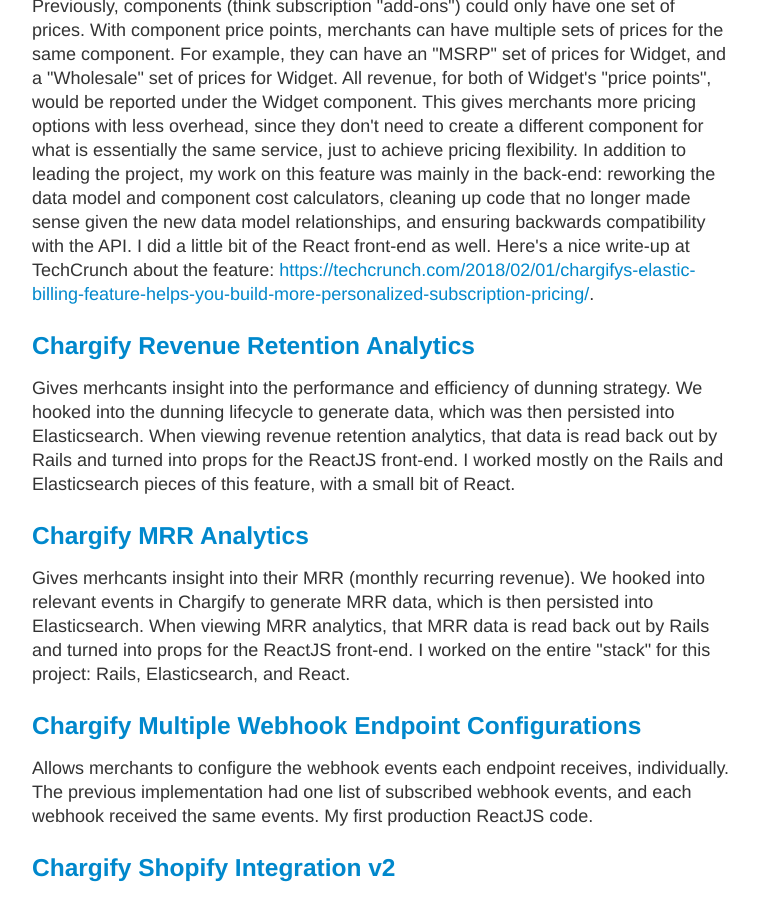
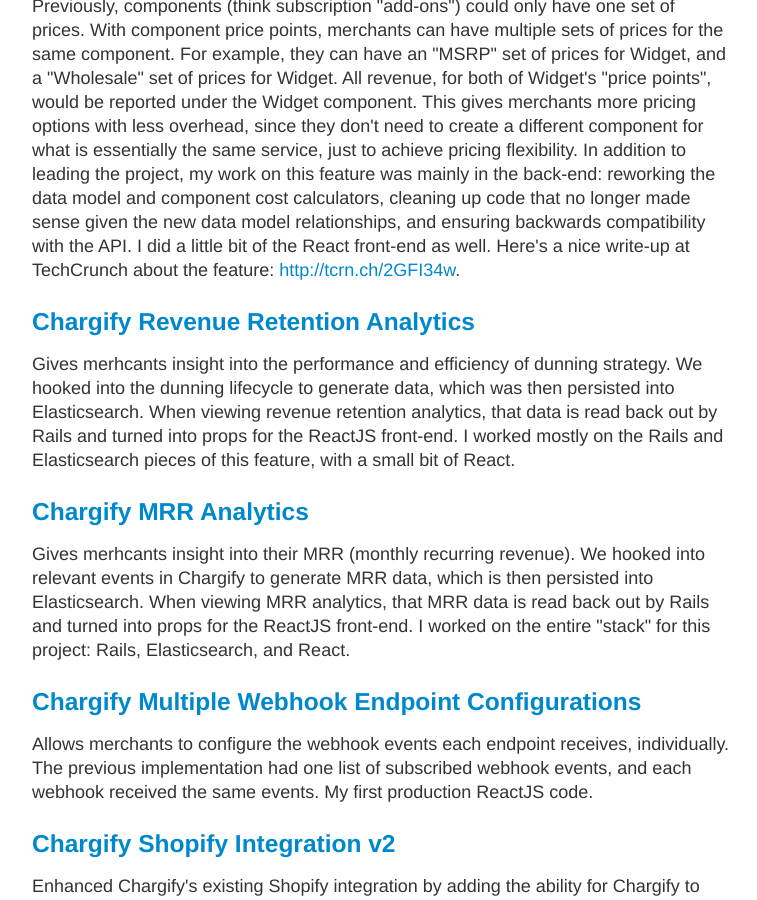
Before and after one commit to speric/speric.github.com, a Jekyll site: the page built from about.html, in a window 1280 px wide and 900 px high, scrolled down 1591 px. Shown: the whole window, without its empty margins (218-975 px from the left). Built offline with Jekyll 4.4.1, drawn with Linux system fonts in a browser that asks for light colours; some web fonts are replaced; comment, search, counter and statistics services are not loaded; some of the changed lines change nothing that is shown.

Commit message:
Use short link

```diff
--- a/about.html
+++ b/about.html
@@ -64,7 +64,7 @@
         <h3><a href="https://www.chargify.com/blog/pricing-tools-for-complex-subscription-pricing-strategies/">Chargify Component Price Points</a></h3>
         <p>
           Previously, components (think subscription "add-ons") could only have one set of prices. With component price points, merchants can have multiple sets of prices for the same component. For example, they can have an "MSRP" set of prices for Widget, and a "Wholesale" set of prices for Widget. All revenue, for both of Widget's "price points", would be reported under the Widget component. This gives merchants more pricing options with less overhead, since they don't need to create a different component for what is essentially the same service, just to achieve pricing flexibility. In addition to leading the project, my work on this feature was mainly in the back-end: reworking the data model and component cost calculators, cleaning up code that no longer made sense given the new data model relationships, and ensuring backwards compatibility with the API. I did a little bit of the React front-end as well.
-          Here's a nice write-up at TechCrunch about the feature: <a href="https://techcrunch.com/2018/02/01/chargifys-elastic-billing-feature-helps-you-build-more-personalized-subscription-pricing/">https://techcrunch.com/2018/02/01/chargifys-elastic-billing-feature-helps-you-build-more-personalized-subscription-pricing/</a>.
+          Here's a nice write-up at TechCrunch about the feature: <a href="http://tcrn.ch/2GFI34w">http://tcrn.ch/2GFI34w</a>.
         </p>
       </div>
     </div>
```
